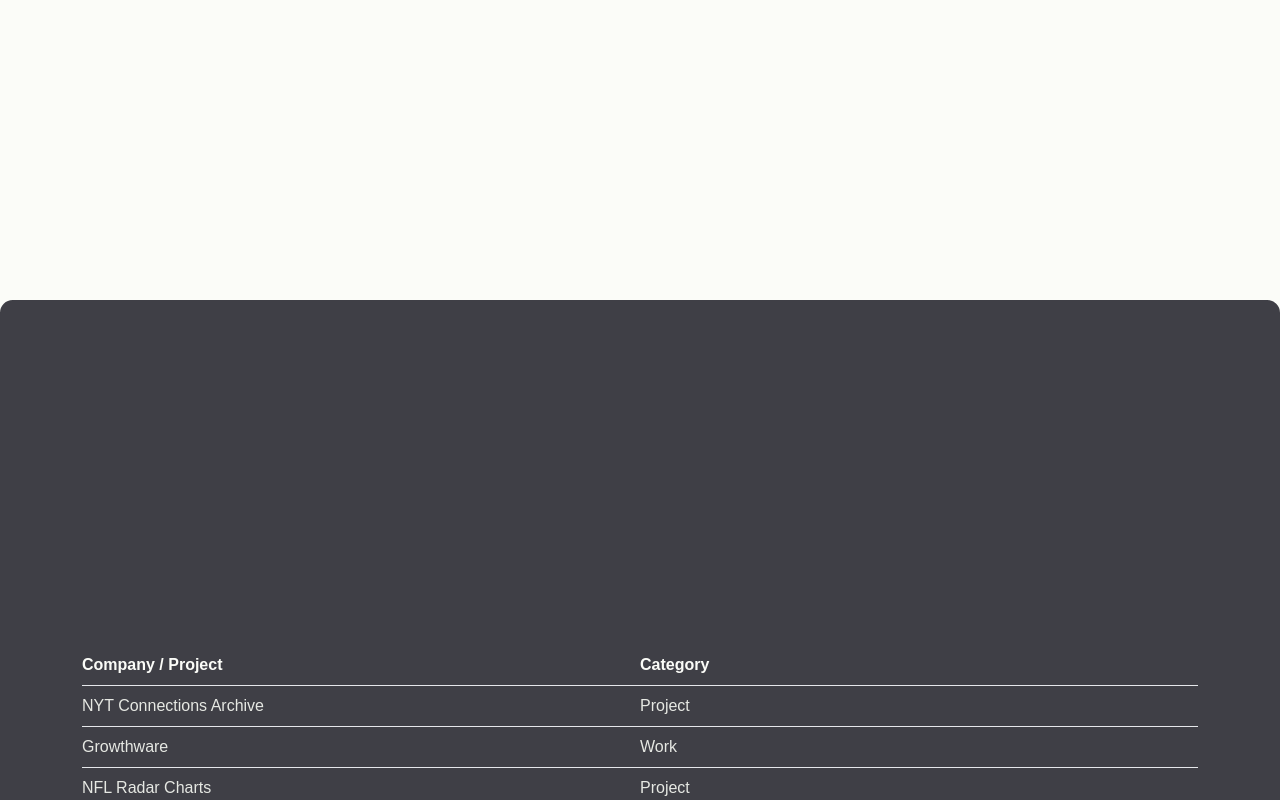
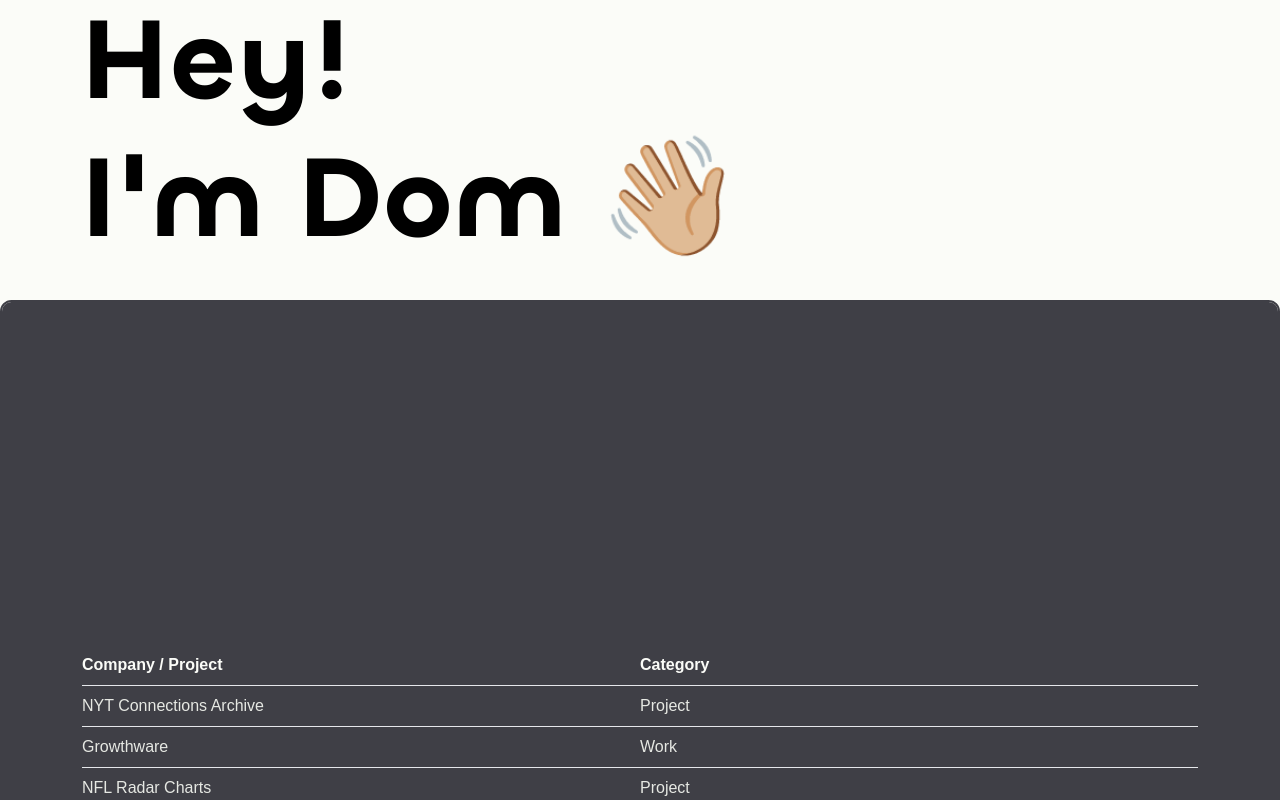
Before and after one commit to domsantini/portfolio2, a Next.js app: page / in a window 1280 px wide. Shown: the part 500-1300 px from the top of the page. Built offline with nearby package versions, Linux system fonts and the light colour scheme; a web font is replaced by a local one.

Commit message:
FINALLY fix the page scrolling

```diff
--- a/app/components/AboutSection.jsx
+++ b/app/components/AboutSection.jsx
@@ -1,6 +1,6 @@
-function AboutSection({ id }) {
+function AboutSection({ id, className }) {
   return (
-    <section id={id} className="bg-zinc-700 min-h-screen h-[100svh] flex flex-col justify-end pt-20 p-4 md:px-8 lg:px-20 lg:pb-8">
+    <section id={id} className={`min-h-screen h-[100svh] flex flex-col justify-end pt-20 p-4 md:px-8 lg:px-20 lg:pb-8 bg-zinc-700 ${className}`}>
       <div className='h-full'/>
       <h1 className="text-[#E6E8E3] text-[clamp(35px,9vw,140px)] font-chillax font-semibold">
         More About Me
--- a/app/components/ContactSection.jsx
+++ b/app/components/ContactSection.jsx
@@ -1,8 +1,7 @@
-function ContactSection({ id }) {
+function ContactSection({ id, className }) {
   return (
-    <section id={id} className='fixed bottom-0 w-full h-[100px] flex align-end'>
+    <section id={id} className={`flex items-end h-[50svh] overflow-hidden ${className}`}>
       <h1 className="font-chillax font-semibold text-[8.5vw]">{`Let's chat!`}</h1>
-
     </section>
   )
 }
--- a/app/components/Header/Header.module.css
+++ b/app/components/Header/Header.module.css
@@ -5,7 +5,7 @@
   top: 0;
   right: 0;
   left: 0;
-  z-index: 2;
+  z-index: 5;
 }
 .navbar{
   position: relative;
--- a/app/components/LandingSection.jsx
+++ b/app/components/LandingSection.jsx
@@ -4,7 +4,7 @@ import RevealText from "./RevealText";
 import { motion, useTransform } from 'framer-motion'
 import useMotionTimeline from "../hooks/useMotionTimeline";
 
-export default function LandingSection({ id, scrollYProgress }) {
+export default function LandingSection({ id, scrollYProgress, className }) {
 
   const scope = useMotionTimeline([
     ['.hand-emoji', { rotate: '-10deg'}, { duration: 0.2, delay: 1}],
@@ -12,15 +12,17 @@ export default function LandingSection({ id, scrollYProgress }) {
     ['.hand-emoji', { rotate: '0deg'}, {duration: 0.25}],
   ]);
 
-  const opacity = useTransform(scrollYProgress, [1,0.5], [1,0])
-  const y = useTransform(scrollYProgress, [1,0.3], [0, 50])
+  // const opacity = useTransform(scrollYProgress, [1,0.5], [1,0])
+  // const y = useTransform(scrollYProgress, [1,0.3], [0, 50])
 
   return (
     <motion.section
-      style={{ opacity, y }}
+      // style={{ opacity, y }}
       id={id}
       ref={scope}
-      className="sticky top-0 h-[100svh] p-4 md:px-8 lg:px-20 lg:pb-8"
+      // className={`sticky top-0 h-[100svh] p-4 md:px-8 lg:px-20 lg:pb-8 ${className}`}
+      className={`h-[100svh] p-4 md:px-8 lg:px-20 lg:pb-8 ${className}`}
+
     >
       <div className='flex flex-col justify-end h-full'>
         <motion.p
--- a/app/components/WorkSection.jsx
+++ b/app/components/WorkSection.jsx
@@ -5,7 +5,7 @@ import { projects } from '@/app/data.js'
 import Link from "next/link";
 import { motion, AnimatePresence } from "framer-motion";
 
-function WorkSection({ id }) {
+function WorkSection({ id, className }) {
 
   const [activeProject, setActiveProject] = React.useState(undefined)
 
@@ -18,7 +18,7 @@ function WorkSection({ id }) {
   }
 
   return (
-    <section id={id} className='relative min-h-screen h-[100svh] flex flex-col justify-end pt-20 text-[#E6E8E3] bg-zinc-700 p-4 md:px-8 lg:px-20 lg:pb-8'>
+    <section id={id} className={`min-h-screen h-[100svh] flex flex-col justify-end pt-20 text-[#E6E8E3] bg-zinc-700 p-4 md:px-8 lg:px-20 lg:pb-8 ${className}`}>
       <div className='grid place-items-center h-full text-sm sm:text-base'>
         <ul className="w-full divide-y ">
           <li className='flex py-2 text-[#FBFCF8] font-semibold'>
--- a/app/page.js
+++ b/app/page.js
@@ -18,17 +18,19 @@ export default function Home() {
   const borderRadius = useTransform(scrollYProgress, [0, 1], [0, 40]);
 
   return (
-    <main className="relative bg-[#FBFCF8] h-full">
+    <main className="relative h-full min-h-screen bg-[#FBFCF8]">
       <Header />
-      <LandingSection id="home" scrollYProgress={scrollYProgress} />
+      <LandingSection id="home" scrollYProgress={scrollYProgress} className='sticky top-0 z-[1] w-full'/>
       <motion.div
         ref={wrapperRef}
         style={{ borderRadius }}
-        className="overflow-hidden min-h-screen bg-zinc-700 h-full border-solid border-2 border-zinc-700 mb-[100px]"
+        className="relative z-[2] overflow-clip min-h-screen bg-zinc-700 h-full border-solid border-2 border-zinc-700"
       >
-        <WorkSection id="work" />
-        <AboutSection id="about" />
+        <WorkSection id="work" className='relative z-[2]'/>
+        <AboutSection id="about" className='relative z-[3]'/>
+        <ContactSection className='sticky bottom-0 z-[1] bg-[#FBFCF8]'/>
       </motion.div>
+
     </main>
   );
 }
```
